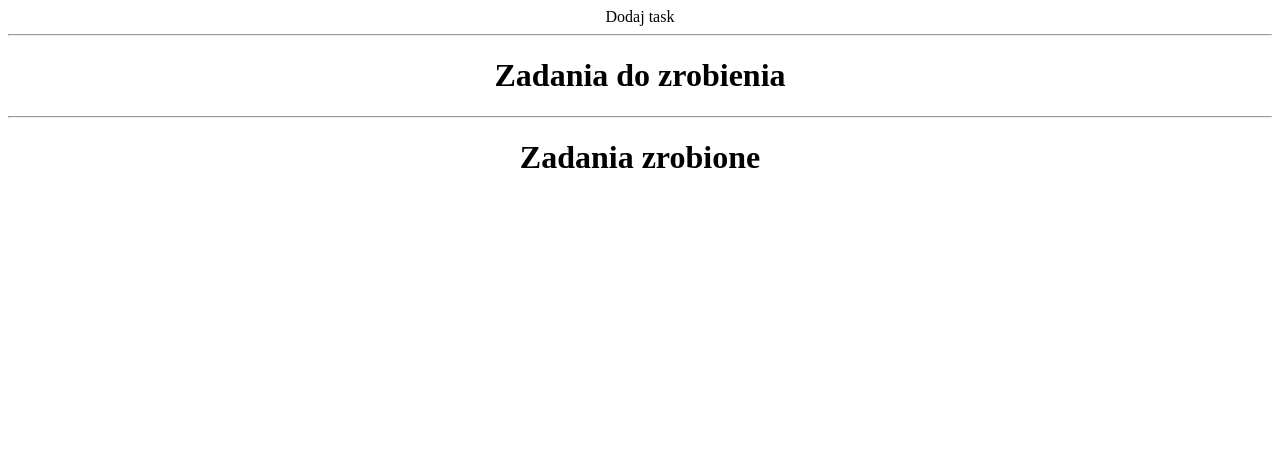
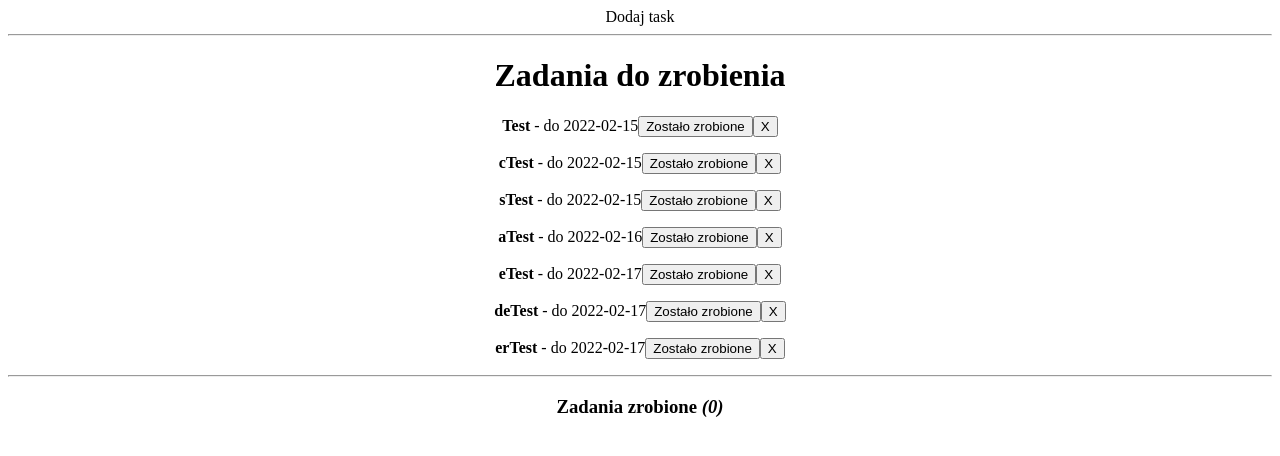
Before and after one commit to lukasz-smolnicki/react-todo-training, a React (Create React App) app: page / in a window 1280 px wide. Shown: the top 456 px of the page. Built offline with nearby package versions, Linux system fonts and the light colour scheme.

Commit message:
Add active list done list in TaskList

```diff
--- a/src/components/App.js
+++ b/src/components/App.js
@@ -5,7 +5,65 @@ import './App.css';
 
 class App extends React.Component {
   state = {
-    tasks: []
+    tasks: [
+
+      {
+        id: 0,
+        text: 'Test',
+        date: '2022-02-15',
+        important: true,
+        active: true,
+        finishDate: null
+      },
+      {
+        id: 1,
+        text: 'cTest',
+        date: '2022-02-15',
+        important: true,
+        active: true,
+        finishDate: null
+      },
+      {
+        id: 2,
+        text: 'sTest',
+        date: '2022-02-15',
+        important: true,
+        active: true,
+        finishDate: null
+      },
+      {
+        id: 3,
+        text: 'aTest',
+        date: '2022-02-16',
+        important: true,
+        active: true,
+        finishDate: null
+      },
+      {
+        id: 4,
+        text: 'eTest',
+        date: '2022-02-17',
+        important: true,
+        active: true,
+        finishDate: null
+      },
+      {
+        id: 5,
+        text: 'deTest',
+        date: '2022-02-17',
+        important: true,
+        active: true,
+        finishDate: null
+      },
+      {
+        id: 6,
+        text: 'erTest',
+        date: '2022-02-17',
+        important: true,
+        active: true,
+        finishDate: null
+      },
+    ]
   }
 
   deleteTask = (id) => {
--- a/src/components/TaskList.js
+++ b/src/components/TaskList.js
@@ -2,19 +2,22 @@ import React from 'react';
 import Task from './Task';
 
 const TaskList = (props) => {
+    const active = props.tasks.filter(task => task.active)
+    const done = props.tasks.filter(task => !task.active)
 
-    const tasks = props.tasks.map(task => <Task key={task.id} task={task} delete={props.delete} change={props.change} />)
+    const activeTasks = active.map(task => <Task key={task.id} task={task} delete={props.delete} change={props.change} />)
+    const doneTasks = done.map(task => <Task key={task.id} task={task} delete={props.delete} change={props.change} />)
     return (
         <>
             <div className="active">
                 <h1>Zadania do zrobienia</h1>
-                {tasks}
+                {activeTasks.length > 0 ? activeTasks : <p>Brak zadań</p>}
             </div>
             <hr />
             <div className="done">
-                <h1>
-                    Zadania zrobione
-                </h1>
+                <h3>Zadania zrobione <em>({done.length})</em></h3>
+                {done.length > 5 && <span style={{ fontSize: 10 }}>Wyświetlone jest tylko pięć elementów</span>}
+                {doneTasks.slice(0, 5)}
             </div>
         </>
     );
```
